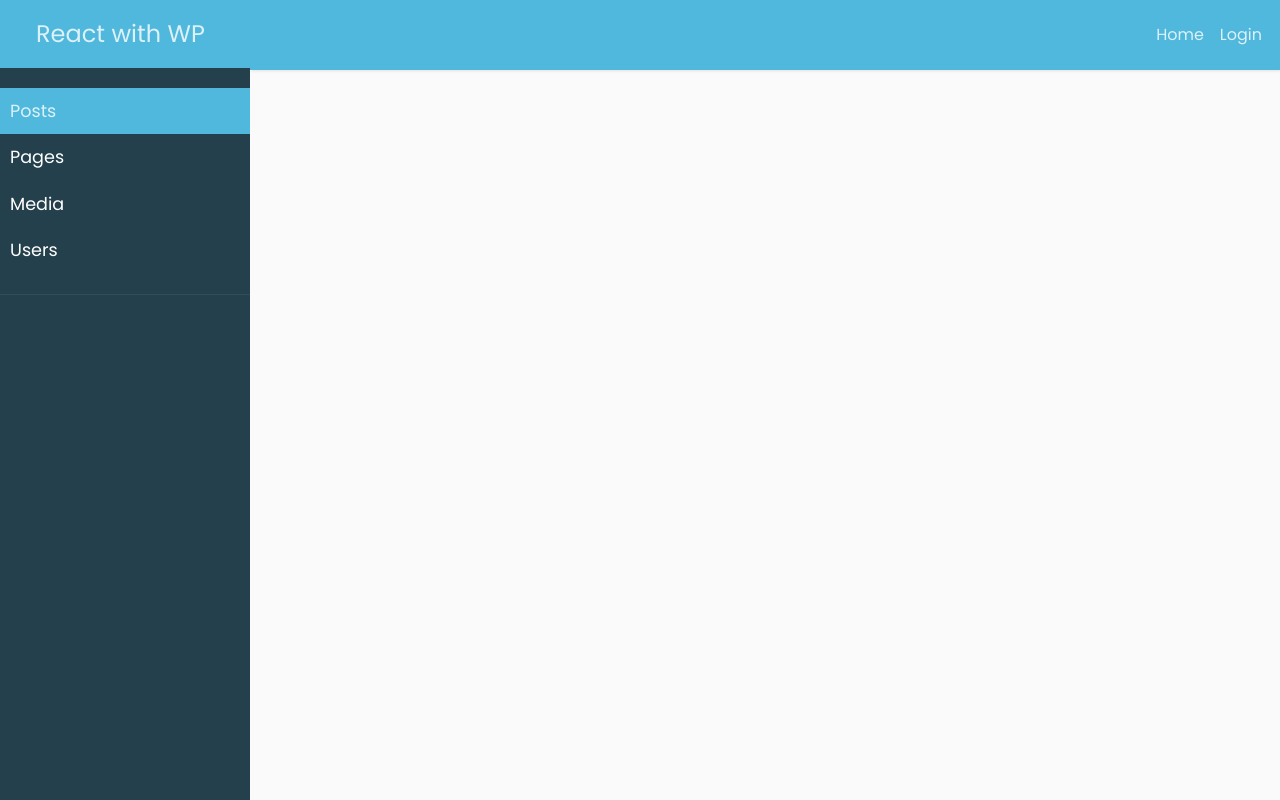
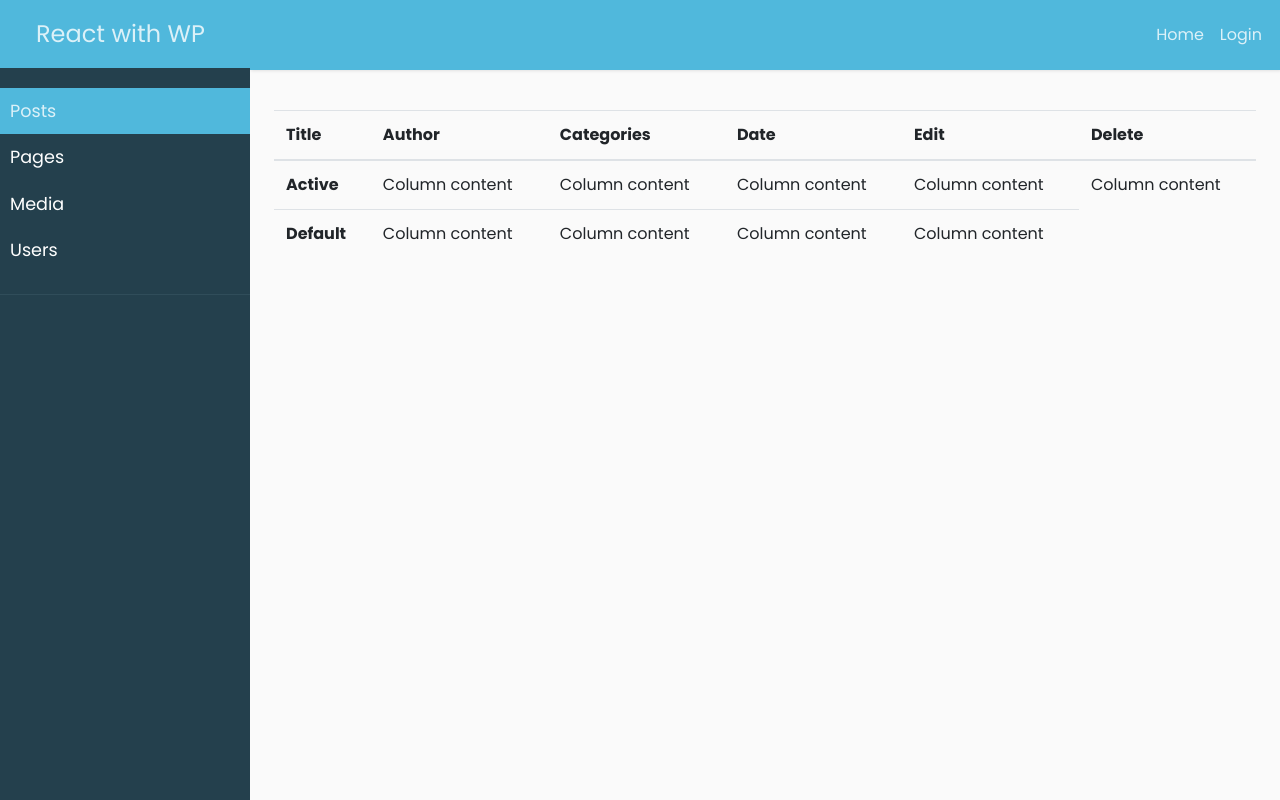
Before and after one commit to imranhsayed/react-with-wordpress, a React app: page /dashboard/all-posts in a window 1280 px wide. Built offline with nearby package versions, Linux system fonts and the light colour scheme.

Commit message:
Move PostMenu into a separate component, create route for All posts, and create a component to display all posts in dashboard

```diff
--- a/src/App.js
+++ b/src/App.js
@@ -6,6 +6,7 @@ import Dashboard from "./components/dashboard/Dashboard";
 import Home from "./components/Home";
 import SinglePost from "./components/SinglePost";
 import CreatePost from "./components/dashboard/posts/CreatePost";
+import AllPosts from "./components/dashboard/posts/AllPosts";
 
 class App extends React.Component {
 
@@ -15,6 +16,7 @@ class App extends React.Component {
 				<Home path="/"/>
 				<Login path="/login"/>
 				<Dashboard path="/dashboard/:userName"/>
+				<AllPosts path="/dashboard/all-posts"/>
 				<CreatePost path="/dashboard/create-post"/>
 				<SinglePost path="/post/:id"/>
 			</Router>
--- /dev/null
+++ b/src/components/dashboard/posts/AllPosts.js
@@ -0,0 +1,40 @@
+import React from 'react';
+import DashboardLayout from "../../layouts/DashboardLayout";
+
+const AllPosts = () => {
+	return(
+		<DashboardLayout>
+			<table className="table table-hover">
+				<thead>
+				<tr>
+					<th scope="col">Title</th>
+					<th scope="col">Author</th>
+					<th scope="col">Categories</th>
+					<th scope="col">Date</th>
+					<th scope="col">Edit</th>
+					<th scope="col">Delete</th>
+				</tr>
+				</thead>
+				<tbody>
+				<tr>
+					<th scope="row">Active</th>
+					<td>Column content</td>
+					<td>Column content</td>
+					<td>Column content</td>
+					<td>Column content</td>
+					<td>Column content</td>
+				</tr>
+				<tr>
+					<th scope="row">Default</th>
+					<td>Column content</td>
+					<td>Column content</td>
+					<td>Column content</td>
+					<td>Column content</td>
+				</tr>
+				</tbody>
+			</table>
+		</DashboardLayout>
+	);
+};
+
+export default AllPosts;
--- a/src/components/dashboard/sidebar/SidebarMenu.js
+++ b/src/components/dashboard/sidebar/SidebarMenu.js
@@ -1,10 +1,10 @@
-import React, { useState } from 'react';
+import React from 'react';
 import { getUserName } from "../../functions";
 import NavLink from "../../NavLink";
+import PostMenu from "./menus/PostsMenu";
 
 const SidebarMenu = ( props ) => {
 
-	const [ subMenuActive, setSubMenuActive ] = useState( false );
 	const userName = ( getUserName() ) ? getUserName() : '';
 
 	return (
@@ -15,25 +15,7 @@ const SidebarMenu = ( props ) => {
 				</div>
 
 				<ul className="list-unstyled components">
-					<li className="active">
-						<NavLink
-							to="#"
-							data-toggle="collapse"
-							aria-expanded={ subMenuActive }
-							className={ `dropdown-toggle ${ ! subMenuActive ? 'collapsed' : '' }` }
-							onClick={ ()  => setSubMenuActive( ! subMenuActive ) }
-						>
-							Posts
-						</NavLink>
-						<ul className={ `collapse list-unstyled ${ subMenuActive ? 'show' : '' }` } id="homeSubmenu">
-							<li>
-								<a href="#">All Posts</a>
-							</li>
-							<li>
-								<NavLink to="/dashboard/create-post">Add New</NavLink>
-							</li>
-						</ul>
-					</li>
+					<PostMenu/>
 					<li>
 						<a href="#">Pages</a>
 					</li>
--- /dev/null
+++ b/src/components/dashboard/sidebar/menus/PostsMenu.js
@@ -0,0 +1,31 @@
+import NavLink from "../../../NavLink";
+import React, { useState } from 'react';
+
+const PostMenu = () => {
+
+	const [ subMenuActive, setSubMenuActive ] = useState( false );
+
+	return (
+		<li className="active">
+			<NavLink
+				to="#"
+				data-toggle="collapse"
+				aria-expanded={ subMenuActive }
+				className={ `dropdown-toggle ${ ! subMenuActive ? 'collapsed' : '' }` }
+				onClick={ ()  => setSubMenuActive( ! subMenuActive ) }
+			>
+				Posts
+			</NavLink>
+			<ul className={ `collapse list-unstyled ${ subMenuActive ? 'show' : '' }` } id="homeSubmenu">
+				<li>
+					<NavLink to="/dashboard/all-posts">All Posts</NavLink>
+				</li>
+				<li>
+					<NavLink to="/dashboard/create-post">Add New</NavLink>
+				</li>
+			</ul>
+		</li>
+	)
+};
+
+export default PostMenu;
```
